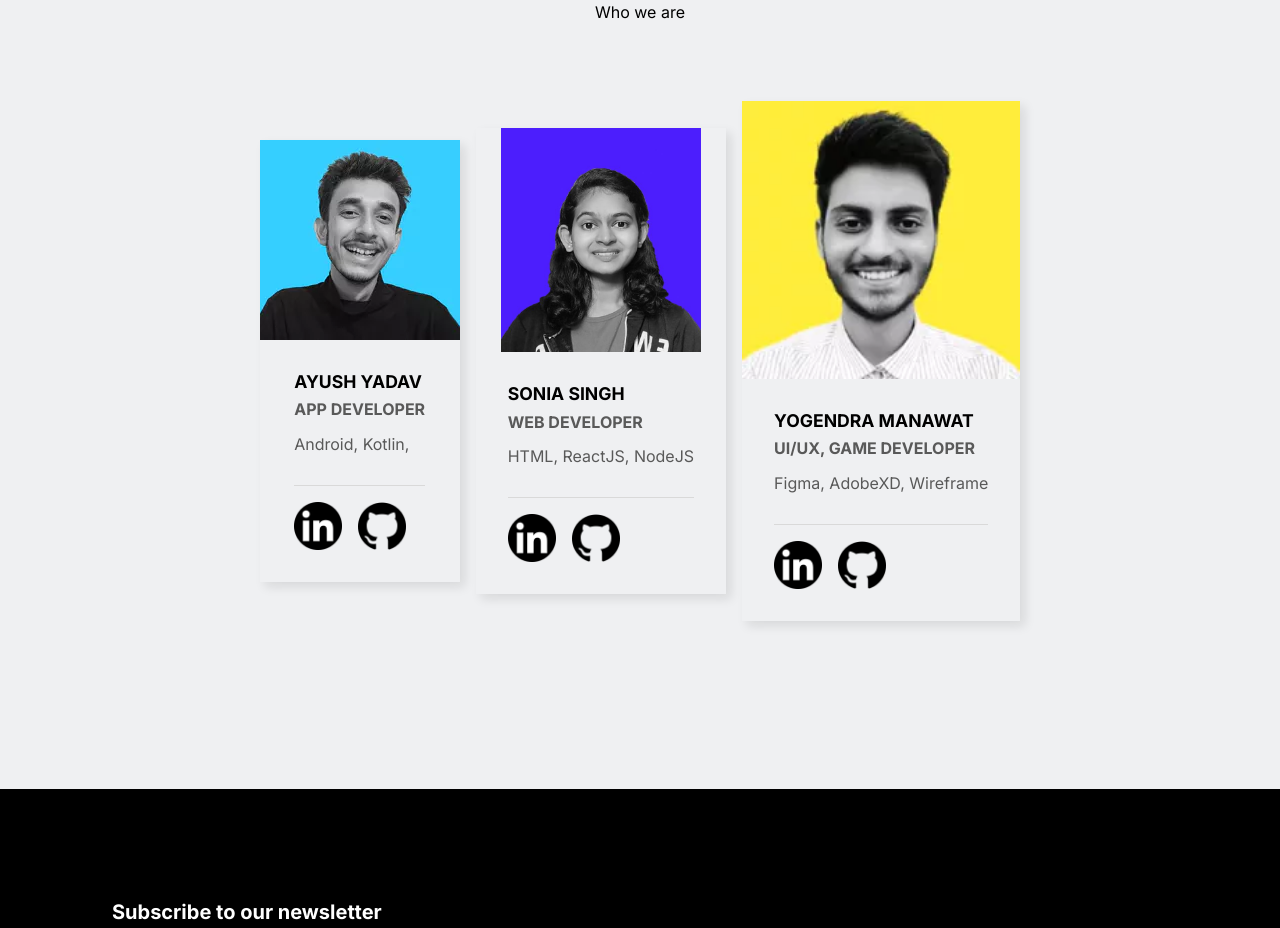
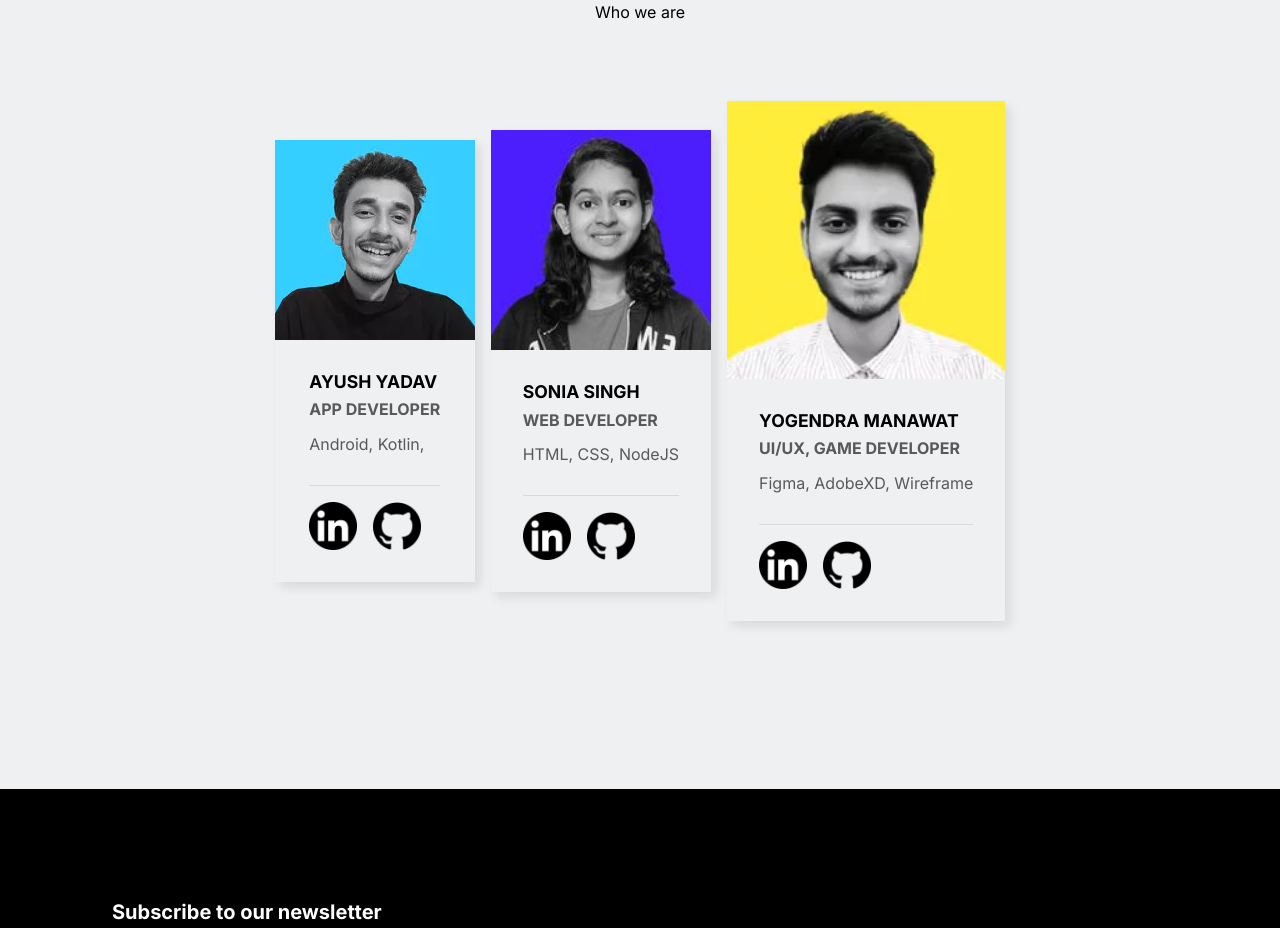
Before and after one commit to soniasingh98/Be-Frend, a website built with Parcel: page index.html in a window 1280 px wide. Shown: the part 8432-9360 px from the top of the page. Built offline with nearby package versions, Linux system fonts and the light colour scheme; files whose address does not match are found by name.

Commit message:
minor changes

```diff
--- a/home.css
+++ b/home.css
@@ -1635,7 +1635,7 @@
   transform: scale(1.02);
 }
 .home-pasted-image03 {
-  width: 200px;
+  width: 100%;
 }
 .home-container26 {
   display: flex;
--- a/index.html
+++ b/index.html
@@ -657,13 +657,13 @@
               <div class="home-member2">
                 <img
                   alt="pastedImage"
-                  src="public/playground_assets/img.jpeg"
+                  src="public/playground_assets/img3.jpg"
                   class="home-pasted-image03"
                 />
                 <div class="home-container26">
                   <span class="home-text099">SONIA SINGH</span>
                   <span class="home-text100">WEB DEVELOPER</span>
-                  <span class="home-text101">HTML, ReactJS, NodeJS</span>
+                  <span class="home-text101">HTML, CSS, NodeJS</span>
                   <div class="home-container27">
                     <div class="home-profile1">
                       <a
```
Also changed, not shown: public/playground_assets/img.jpeg (deleted), public/playground_assets/img3.jpeg (deleted), public/playground_assets/img3.jpg (added).
